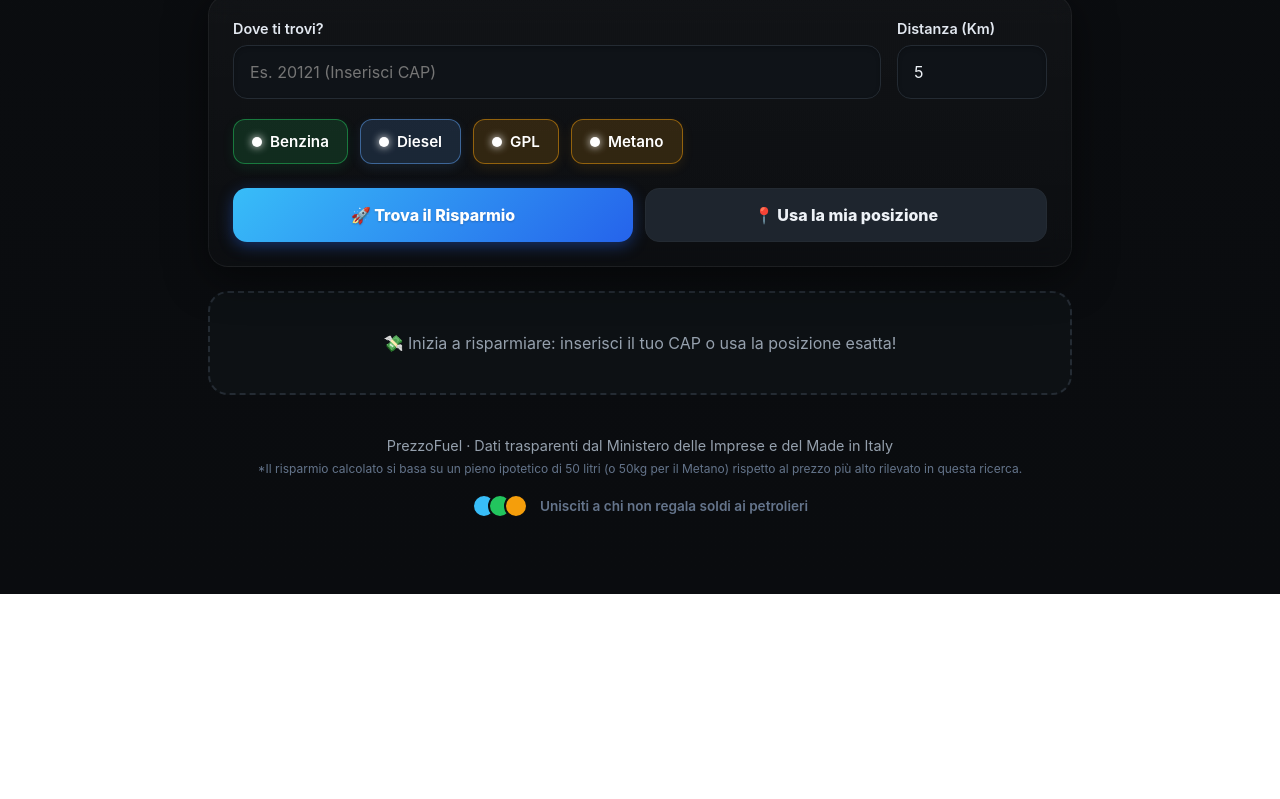
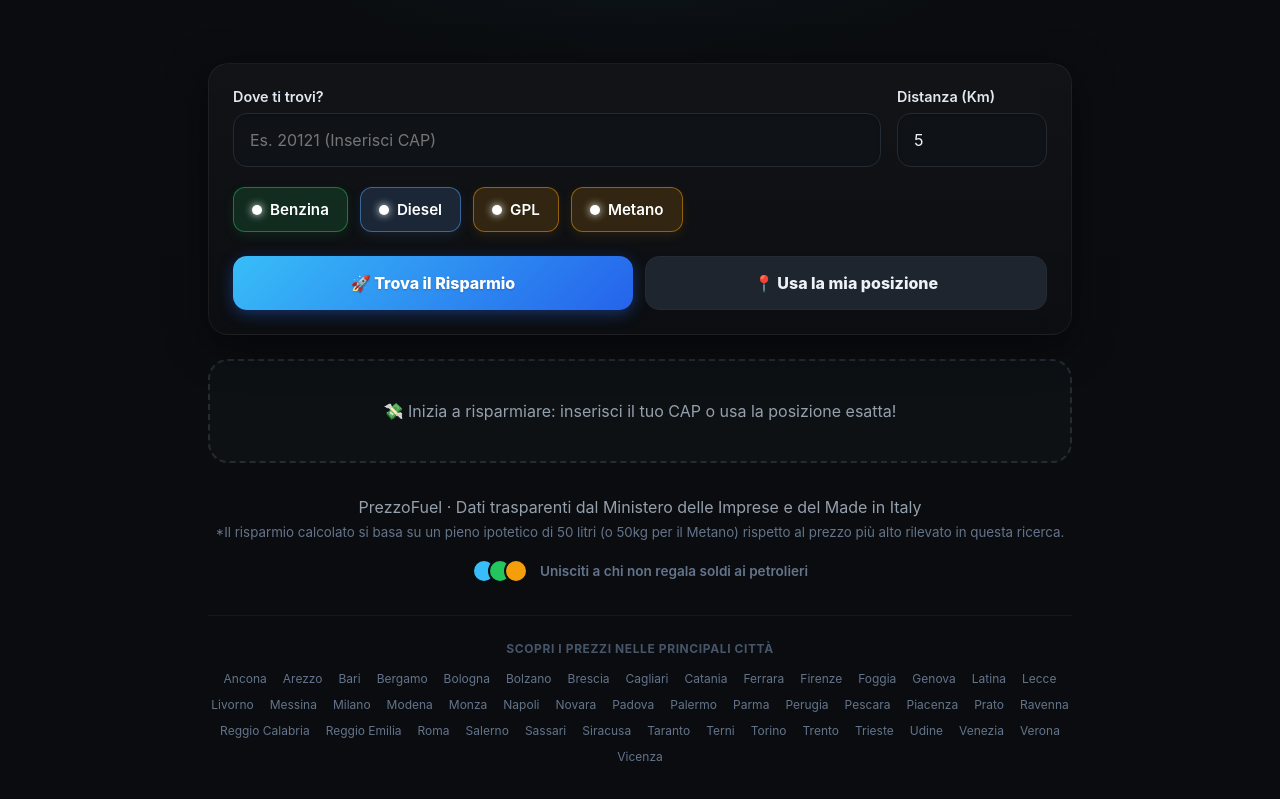
Before and after one commit to lucadolci84/prezzofuel, a website: page public/index.html in a window 1280 px wide. Shown: the part 511-1310 px from the top of the page. Before the commit the page ends 1105 px from the top, so only its background shows below. Drawn offline with Linux system fonts and the light colour scheme.

Commit message:
Update index.html

````diff
--- a/public/index.html
+++ b/public/index.html
@@ -4,6 +4,7 @@
   <meta charset="UTF-8" />
   <meta name="viewport" content="width=device-width, initial-scale=1.0" />
   <title>PrezzoFuel | Risparmia sul Pieno</title>
+  <meta name="description" content="Trova in tempo reale i distributori di Benzina, Diesel, GPL e Metano più economici vicino a te. Dati ufficiali del Ministero aggiornati per farti risparmiare sul pieno." />
 
 <link rel="icon" type="image/png" href="/assets/icons/favicon-96x96.png" sizes="96x96" />
 <link rel="icon" type="image/svg+xml" href="/assets/icons/favicon.svg" />
@@ -12,6 +13,11 @@
 <meta name="apple-mobile-web-app-title" content="PrezzoFuel" />
 <link rel="manifest" href="/assets/icons/site.webmanifest" />
   <meta name="theme-color" content="#0b0d10" />
+
+<meta property="og:title" content="PrezzoFuel | Taglia i costi del pieno all'istante" />
+<meta property="og:description" content="Scopri i distributori di carburante meno cari nella tua zona e calcola il tuo risparmio. Dati MIMIT aggiornati." />
+<meta property="og:type" content="website" />
+<meta property="og:image" content="https://iltuosito.it/assets/images/social-preview.jpg" /> ```
 
   <style>
     :root {
@@ -71,7 +77,7 @@
       background: linear-gradient(to right, #ffffff, #9ca3af); -webkit-background-clip: text; -webkit-text-fill-color: transparent;
     }
 
-    .subtitle { margin: 16px auto 0; max-width: 580px; color: var(--muted); line-height: 1.6; font-size: 1.1rem; }
+    .subtitle { margin: 2rem auto; max-width: 580px; color: var(--muted); line-height: 1.6; font-size: 1.1rem; }
 
     .panel {
       background: linear-gradient(180deg, rgba(255,255,255,.03), rgba(255,255,255,.01));
@@ -244,7 +250,42 @@
     }
     .map:hover { background: var(--accent); color: #000; }
 
-    footer { margin-top: 40px; text-align: center; color: var(--muted); font-size: .9rem; line-height: 1.5; padding-bottom: 20px; }
+    footer { margin-top: 2rem; text-align: center; color: var(--muted); font-size: 1rem; line-height: 1.5; padding-bottom: 20px; }
+
+.seo-cities-wrapper {
+      margin-top: 32px;
+      padding-top: 24px;
+      border-top: 1px solid rgba(255, 255, 255, 0.05);
+    }
+
+    .seo-cities-title {
+      font-size: 0.75rem;
+      font-weight: 700;
+      color: #475569; /* Colore molto scuro e discreto */
+      text-transform: uppercase;
+      letter-spacing: 0.05em;
+      margin-bottom: 12px;
+    }
+
+    .seo-cities {
+      display: flex;
+      flex-wrap: wrap;
+      justify-content: center;
+      gap: 8px 16px; /* Spazio tra le parole */
+    }
+
+    .seo-cities a {
+      color: #64748b; /* Grigio tenue */
+      font-size: 0.75rem;
+      text-decoration: none;
+      white-space: nowrap; /* Evita che il nome di una città si spezzi su due righe */
+      transition: color 0.2s ease;
+    }
+
+    .seo-cities a:hover {
+      color: var(--accent); /* Si illumina di azzurro al passaggio del mouse */
+    }
+
     .social-proof { display: flex; align-items: center; justify-content: center; gap: 12px; margin-top: 16px; font-size: 0.85rem; font-weight: 600; color: #64748b; }
     .avatars { display: flex; }
     .avatars span { width: 24px; height: 24px; border-radius: 50%; background: var(--line); border: 2px solid var(--bg); display: inline-block; margin-left: -8px; }
@@ -270,8 +311,8 @@
   </header>
   <div class="wrap">
     <section class="hero">
-      <div class="eyebrow">💰 Inizia a risparmiare</div>
-      <h1>Taglia i costi del pieno.<br>All'istante.</h1>
+      <div class="eyebrow">Inizia a risparmiare</div>
+      <h1>Prezzi Benzina e Diesel. <br>Taglia i costi del pieno.</h1>
       <div class="subtitle">
         Trova i distributori più economici intorno a te in un click. Dati ufficiali MIMIT aggiornati in tempo reale per garantirti sempre l'affare migliore.
       </div>
@@ -329,6 +370,58 @@
         <div class="avatars"><span></span><span></span><span></span></div>
         Unisciti a chi non regala soldi ai petrolieri
       </div>
+
+<div class="seo-cities-wrapper">
+        <div class="seo-cities-title">Scopri i prezzi nelle principali città</div>
+        <div class="seo-cities">
+          <a href="/?cap=60100">Ancona</a>
+          <a href="/?cap=52100">Arezzo</a>
+          <a href="/?cap=70100">Bari</a>
+          <a href="/?cap=24100">Bergamo</a>
+          <a href="/?cap=40100">Bologna</a>
+          <a href="/?cap=39100">Bolzano</a>
+          <a href="/?cap=25100">Brescia</a>
+          <a href="/?cap=09100">Cagliari</a>
+          <a href="/?cap=95100">Catania</a>
+          <a href="/?cap=44100">Ferrara</a>
+          <a href="/?cap=50100">Firenze</a>
+          <a href="/?cap=71100">Foggia</a>
+          <a href="/?cap=16100">Genova</a>
+          <a href="/?cap=04100">Latina</a>
+          <a href="/?cap=73100">Lecce</a>
+          <a href="/?cap=57100">Livorno</a>
+          <a href="/?cap=98100">Messina</a>
+          <a href="/?cap=20100">Milano</a>
+          <a href="/?cap=41100">Modena</a>
+          <a href="/?cap=20900">Monza</a>
+          <a href="/?cap=80100">Napoli</a>
+          <a href="/?cap=28100">Novara</a>
+          <a href="/?cap=35100">Padova</a>
+          <a href="/?cap=90100">Palermo</a>
+          <a href="/?cap=43100">Parma</a>
+          <a href="/?cap=06100">Perugia</a>
+          <a href="/?cap=65100">Pescara</a>
+          <a href="/?cap=29100">Piacenza</a>
+          <a href="/?cap=59100">Prato</a>
+          <a href="/?cap=48100">Ravenna</a>
+          <a href="/?cap=89100">Reggio Calabria</a>
+          <a href="/?cap=42100">Reggio Emilia</a>
+          <a href="/?cap=00100">Roma</a>
+          <a href="/?cap=84100">Salerno</a>
+          <a href="/?cap=07100">Sassari</a>
+          <a href="/?cap=96100">Siracusa</a>
+          <a href="/?cap=74100">Taranto</a>
+          <a href="/?cap=05100">Terni</a>
+          <a href="/?cap=10100">Torino</a>
+          <a href="/?cap=38100">Trento</a>
+          <a href="/?cap=34100">Trieste</a>
+          <a href="/?cap=33100">Udine</a>
+          <a href="/?cap=30100">Venezia</a>
+          <a href="/?cap=37100">Verona</a>
+          <a href="/?cap=36100">Vicenza</a>
+        </div>
+      </div>
+
     </footer>
   </div>
 
@@ -843,7 +936,28 @@ function parseItalianDateTime(input) {
     }
   }
 
-  showEmpty("💸 Inizia a risparmiare: inserisci il tuo CAP o usa la posizione esatta!");
+  // --- INIZIO NUOVO CODICE SEO / LETTURA URL ---
+
+  // Controlliamo se c'è un parametro ?cap= nell'URL
+  const urlParams = new URLSearchParams(window.location.search);
+  const capParam = urlParams.get('cap');
+
+  if (capParam && /^\d{5}$/.test(capParam)) {
+    // Se c'è un CAP valido nell'URL, lo inseriamo nel campo...
+    el.cap.value = capParam;
+    showEmpty(`Ricerca automatica dei prezzi per il CAP ${escapeHtml(capParam)} in corso...`);
+
+    // ...e facciamo partire automaticamente la ricerca!
+    // Usiamo un piccolo timeout per assicurarci che l'UI sia pronta
+    setTimeout(() => {
+      searchByCap();
+    }, 100);
+  } else {
+    // Se non c'è nessun parametro, mostriamo il messaggio di benvenuto classico
+    showEmpty("💸 Inizia a risparmiare: inserisci il tuo CAP o usa la posizione esatta!");
+  }
+
+  // --- FINE NUOVO CODICE SEO ---
 })();
 </script>
 </body>
````
